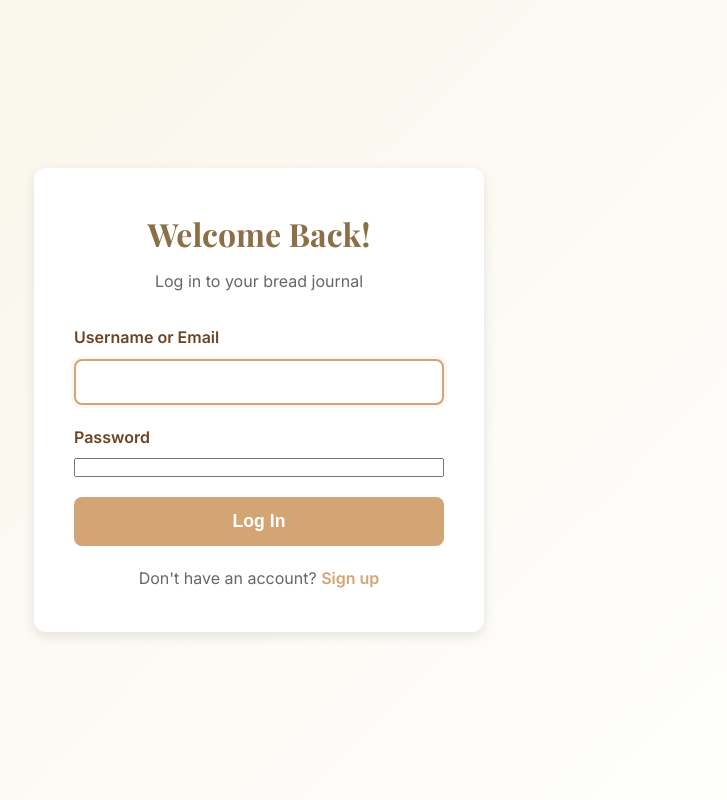
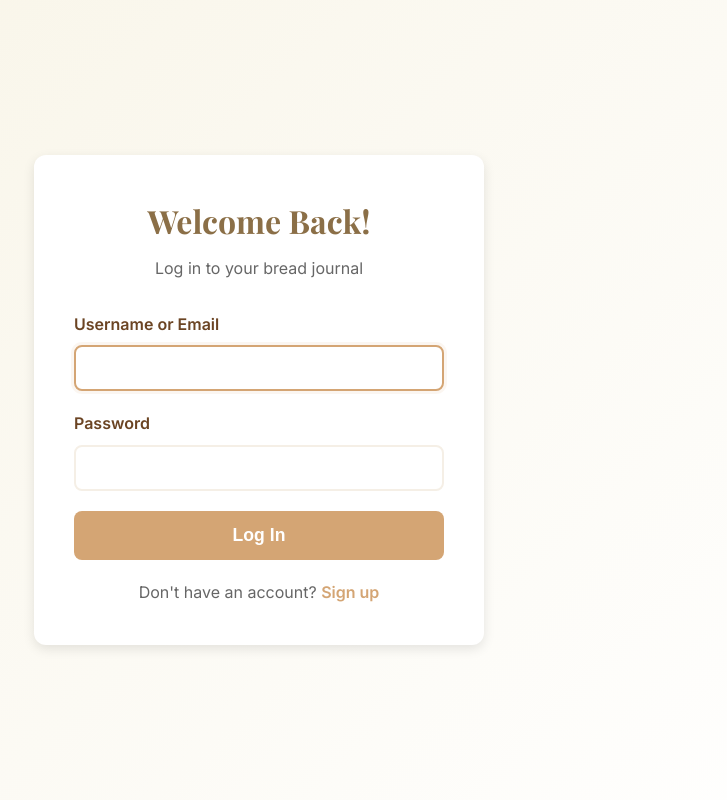
Before and after one commit to ZylerPierceNiece/bread-journal, a React (Vite) app in the folder client/: page /login in a window 1280 px wide. Shown: the whole page, without its empty margins (381-1108 px from the left). Built offline with nearby package versions, Linux system fonts and the light colour scheme.

Commit message:
Fix input field sizing for email and password fields

```diff
--- a/client/src/App.css
+++ b/client/src/App.css
@@ -114,6 +114,8 @@ h1, h2, h3, h4, h5, h6 {
 }
 
 .form-group input[type="text"],
+.form-group input[type="email"],
+.form-group input[type="password"],
 .form-group input[type="date"],
 .form-group textarea {
   padding: 12px;
@@ -123,6 +125,8 @@ h1, h2, h3, h4, h5, h6 {
   transition: all 0.3s;
   background: white;
   color: var(--dark-text);
+  width: 100%;
+  box-sizing: border-box;
 }
 
 .form-group input:focus,
```
